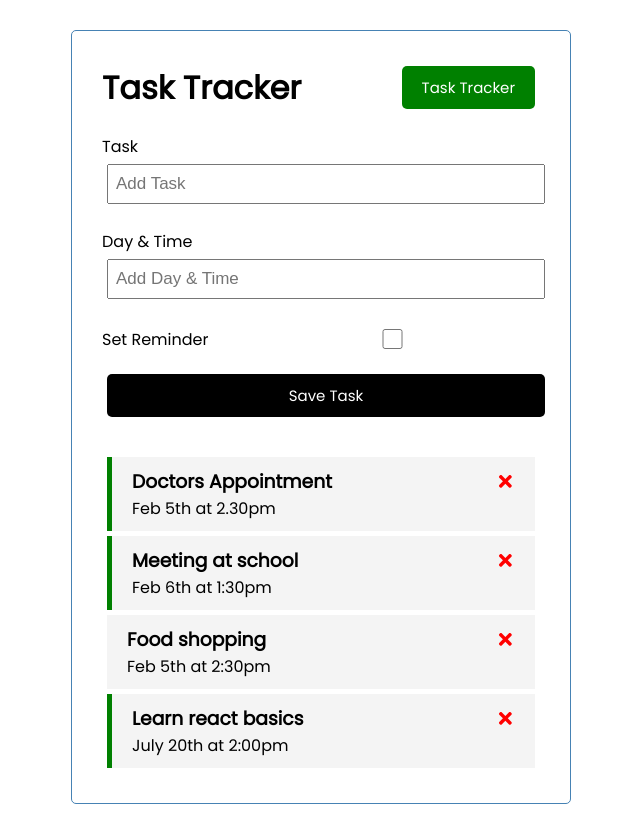
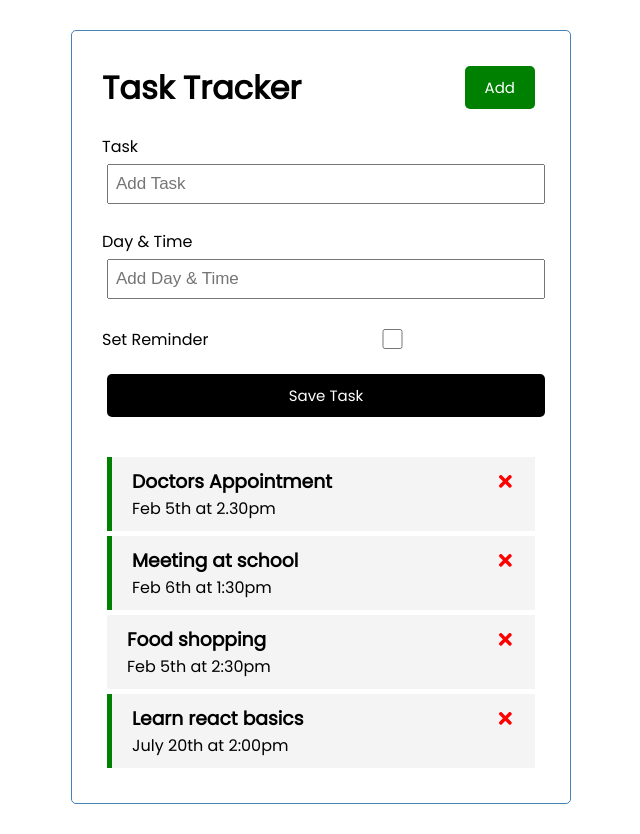
Before and after one commit to basebandit/task-tracker, a React (Create React App) app: page / in a window 1280 px wide. Shown: the whole page, without its empty margins (319-959 px from the left). Built offline with nearby package versions, Linux system fonts and the light colour scheme.

Commit message:
add showadd props to control button color and text attributes

```diff
--- a/src/components/Header.js
+++ b/src/components/Header.js
@@ -1,12 +1,16 @@
 import PropTypes from "prop-types";
 import Button from "./Button";
 
-const Header = ({ title, onAdd }) => {
+const Header = ({ title, showAdd, onAdd }) => {
   return (
     <div>
       <header className="header">
         <h1>{title}</h1>
-        <Button color="green" text={title} onClick={onAdd} />
+        <Button
+          color={showAdd ? "red" : "green"}
+          text={showAdd ? "Close" : "Add"}
+          onClick={onAdd}
+        />
       </header>
     </div>
   );
```
